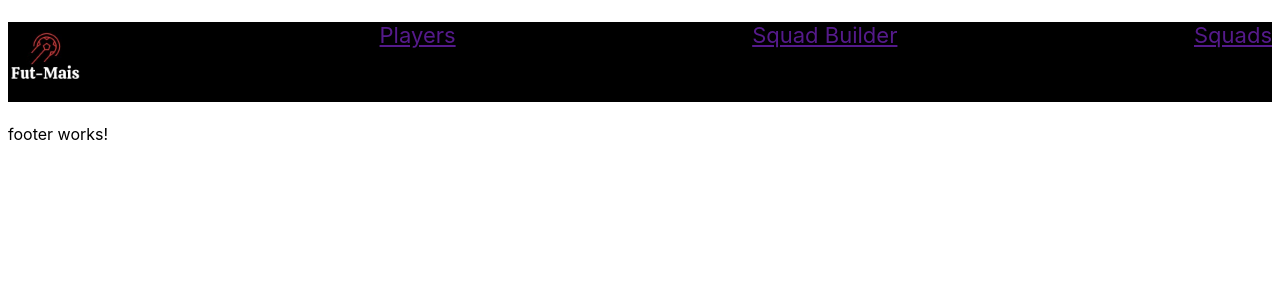
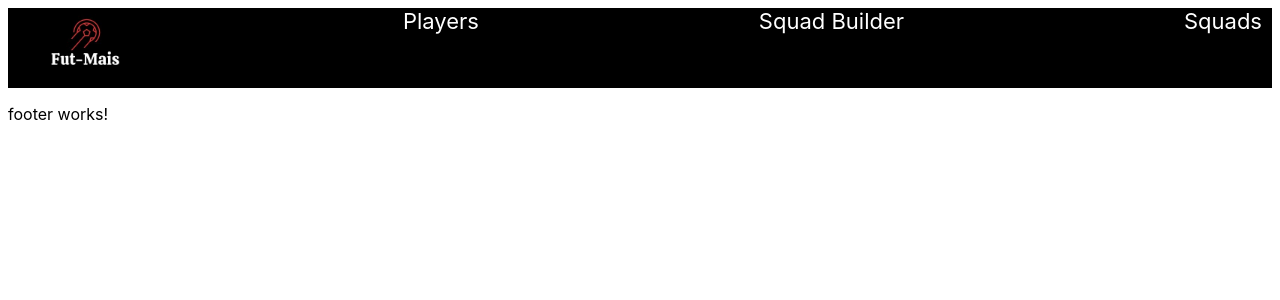
Before and after one commit to gustavosoton/fut-mais, an Angular app: page / in a window 1280 px wide. Shown: the top 300 px of the page. Built offline with nearby package versions, Linux system fonts and the light colour scheme.

Commit message:
padding header

```diff
--- a/src/app/header/header.component.scss
+++ b/src/app/header/header.component.scss
@@ -2,16 +2,26 @@ ul{
   display: flex;
   flex-direction: row;
   justify-content: space-between;
-  padding: 0px;
+  padding-right:  10px;
   background-color: #000000;
   font-size: 22px;
-  color: white;
+  color: #FFFF;
+  margin: 0px;
+
+a {
+  color: inherit;
+  text-decoration: none;
 }
+}
+
+
+
+
 
 
 li {
   list-style: none;
-  color: #333;
+
 }
 
 .logo{
```
